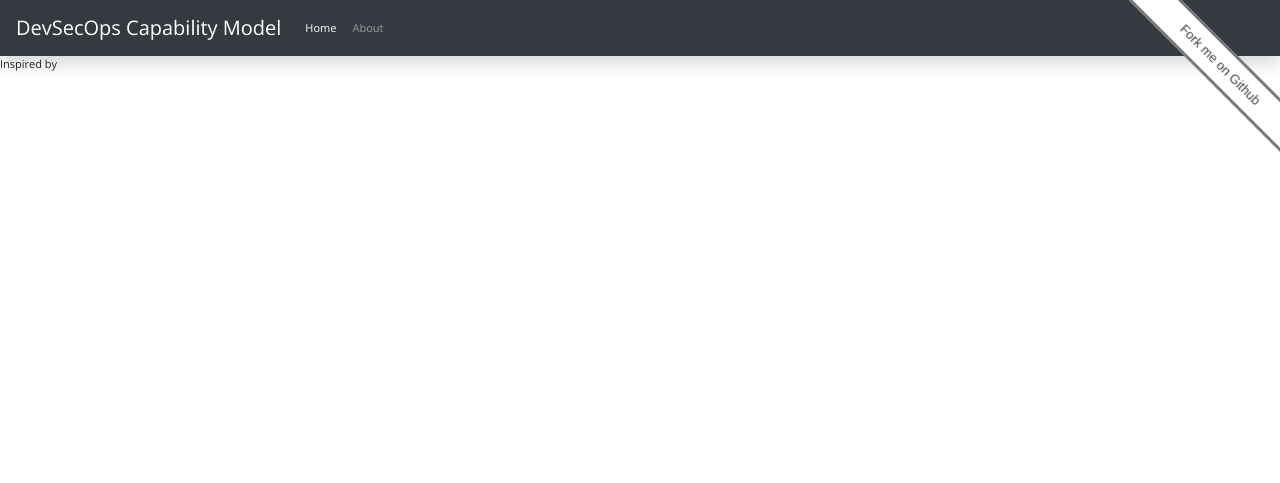
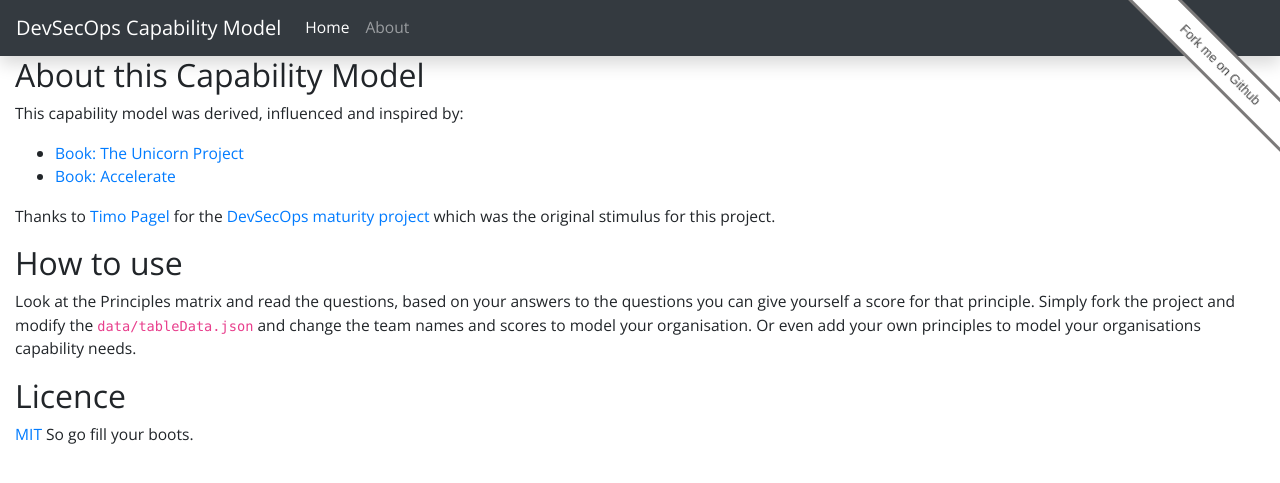
Before and after one commit to jujhars13/DevSecOps-capability-model, a Jekyll site: the page built from about.md, in a window 1280 px wide. Shown: the top 483 px of the page. Built offline with Jekyll 4.4.1, drawn with Linux system fonts in a browser that asks for light colours.

Commit message:
finished about us page

```diff
--- a/_layouts/default.html
+++ b/_layouts/default.html
@@ -32,49 +32,11 @@
     rel="stylesheet"
     type="text/css"
   />
-
-  <style>
-    body {
-      font-family: "Open Sans", sans-serif;
-      font-size: 11px;
-      font-weight: 300;
-      fill: #242424;
-      cursor: default;
-    }
-
-    .center {
-      text-align: center;
-    }
-
-    .legend {
-      font-family: "Raleway", sans-serif;
-      fill: #333333;
-    }
-
-    .tooltip {
-      fill: #333333;
-    }
-
-    th {
-      text-transform: capitalize;
-    }
-
-    .capitilise{
-      text-transform: capitalize;
-    }
-
-    th.des:after {
-      content: "\21E9";
-    }
-
-    th.aes:after {
-      content: "\21E7";
-    }
-
-    .forkme{transform:rotate(45deg);background-color:#FFF;overflow:hidden;position:fixed;z-index:1800;width:240px;right:-60px;top:46px;border-style:solid;border-color:#7B7979}.forkme a{color:#404040;display:block;font:13px Helvetica Neue,Arial,sans-serif;margin:0.05em 0px 0.075em;padding:0.6em;text-align:center;text-decoration:none}
-
-  </style>
-
+  <link
+    href="/css/styles.css"
+    rel="stylesheet"
+    type="text/css"
+  />
   <title>{{ page.title }}</title>
 </head>
 
--- a/about.html
+++ /dev/null
@@ -1,9 +0,0 @@
----
-layout: default
-title: DevSecOps Capability Model
----
-
-<div class="row">
-
-  Inspired by
-</div>
--- /dev/null
+++ b/about.md
@@ -0,0 +1,22 @@
+---
+layout: default
+title: About DevSecOps Capability Model
+---
+
+## About this Capability Model
+
+This capability model was derived, influenced and inspired by:
+
+- [Book: The Unicorn Project](https://www.amazon.co.uk/dp/1942788762)
+- [Book: Accelerate](https://www.amazon.co.uk/dp/1942788339)
+
+Thanks to [Timo Pagel](https://github.com/wurstbrot) for the [DevSecOps maturity project](https://dsomm.timo-pagel.de/index.php) which was the original stimulus for this project.
+
+## How to use
+
+Look at the Principles matrix and read the questions, based on your answers to the questions you can give yourself a score for that principle.
+Simply fork the project and modify the `data/tableData.json` and change the team names and scores to model your organisation. Or even add your own principles to model your organisations capability needs.
+
+## Licence
+
+[MIT](https://opensource.org/licenses/MIT) So go fill your boots.
--- /dev/null
+++ b/css/styles.css
@@ -0,0 +1,39 @@
+
+body {
+  font-family: "Open Sans", sans-serif;
+  font-size: .975rem;
+  font-weight: 300;
+  fill: #242424;
+  cursor: default;
+}
+
+.center {
+  text-align: center;
+}
+
+.legend {
+  font-family: "Raleway", sans-serif;
+  fill: #333333;
+}
+
+.tooltip {
+  fill: #333333;
+}
+
+th {
+  text-transform: capitalize;
+}
+
+.capitilise{
+  text-transform: capitalize;
+}
+
+th.des:after {
+  content: "\21E9";
+}
+
+th.aes:after {
+  content: "\21E7";
+}
+
+.forkme{transform:rotate(45deg);background-color:#FFF;overflow:hidden;position:fixed;z-index:1800;width:240px;right:-60px;top:46px;border-style:solid;border-color:#7B7979}.forkme a{color:#404040;display:block;font:13px Helvetica Neue,Arial,sans-serif;margin:0.05em 0px 0.075em;padding:0.6em;text-align:center;text-decoration:none}
```
Also changed, not shown: data/tableData.json (+12 -5 lines), index.html (+4 -9 lines), js/table.js (+12 -11 lines), README.md, 1 other file.
